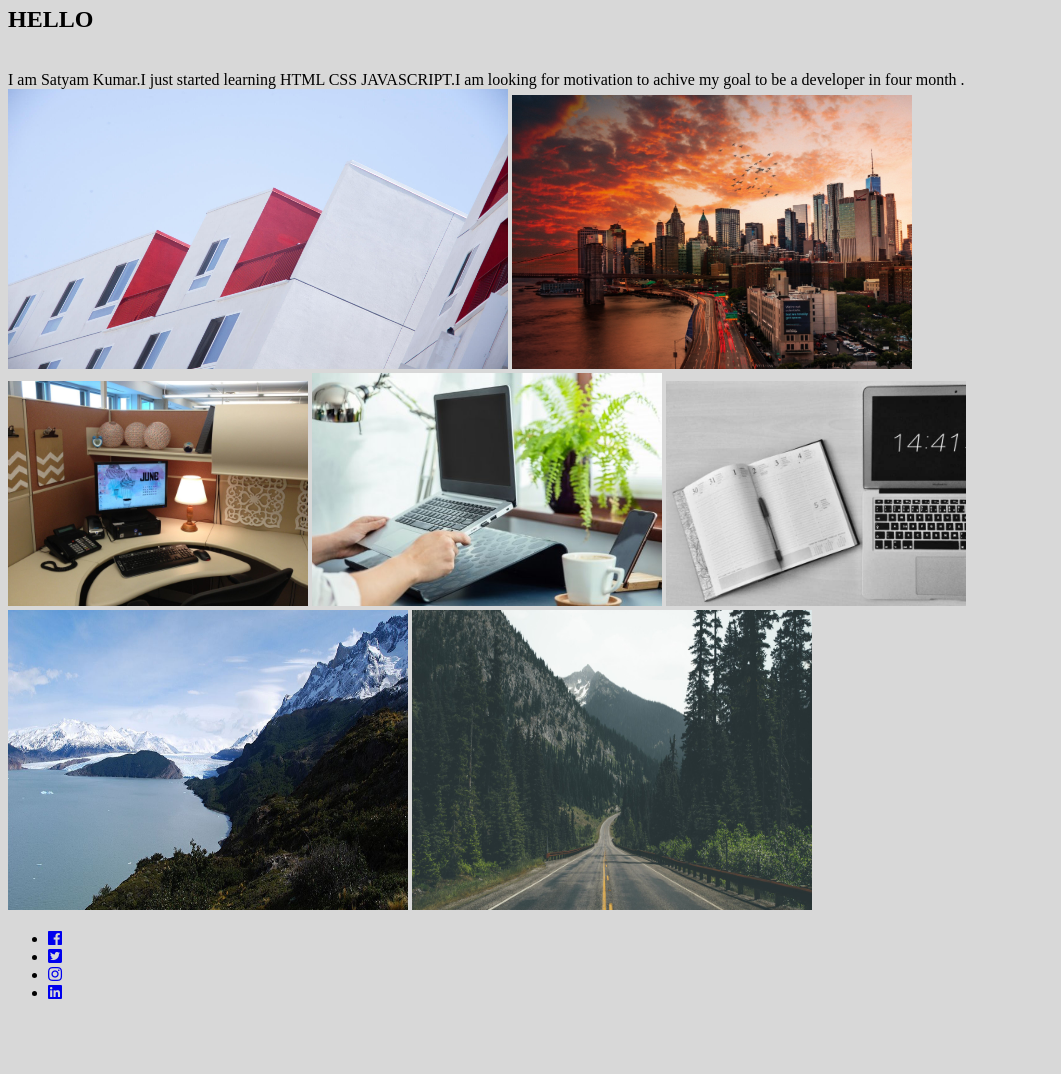
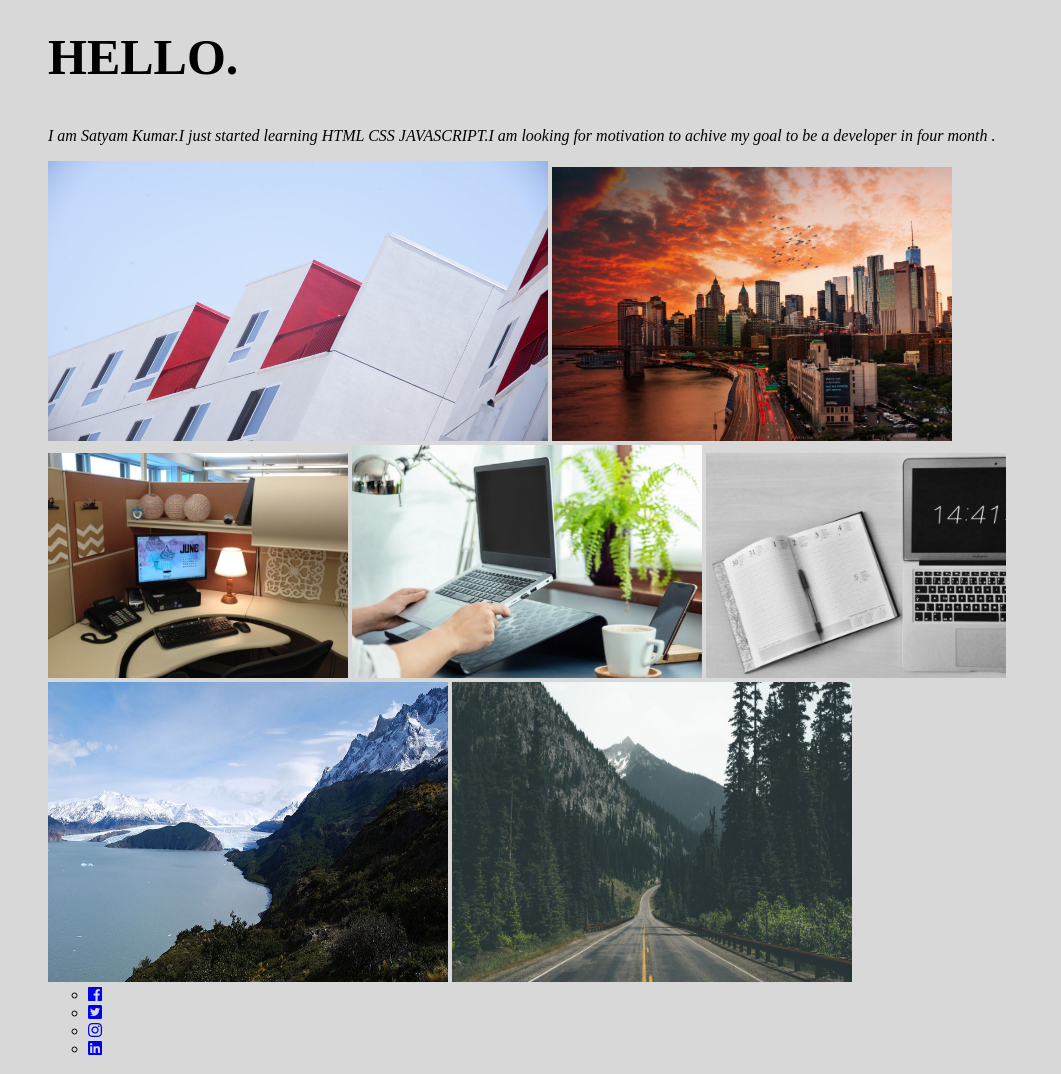
Before and after one commit to Byteyoda/Byteyoda.github.io, a plain HTML site: page index.html in a window 1280 px wide. Shown: the part 40-1114 px from the top of the page, without its empty margins (0-1061 px from the left). Before the commit the page ends 1058 px from the top, so only its background shows below. Drawn offline with Linux system fonts and the light colour scheme.

Commit message:
index.html

```diff
--- a/index.html
+++ b/index.html
@@ -6,17 +6,26 @@
 
  <br>
 <head>
-      <link rel="shortcut icon" type="image/png" href="images/favicon.png">
+      <link rel="icon" type="image/png" href="images/favicon.png">
       <link rel="stylesheet" href="https://use.fontawesome.com/releases/v5.7.0/css/all.css" integrity="sha384-lZN37f5QGtY3VHgisS14W3ExzMWZxybE1SJSEsQp9S+oqd12jhcu+A56Ebc1zFSJ" crossorigin="anonymous">
-       <link rel="icon" type="image/jpg" href="images/chain.jpg">
+      <link rel="shortcut icon" type="image/jpg" href="images/chain.jpg">
       <link rel="stylesheet"  href="style.css">
+
 </head>
+
 <body>
-      <h2>HELLO</h2>
-      <br>
-      <p1>I am Satyam Kumar.I just started learning HTML CSS JAVASCRIPT.I am looking for motivation to achive my goal to be a developer in four month .</p1>
-      <br>
-            <img src="images\image carrd.jpg" alt="" style="width: 500px;height: 280px;">
+
+
+
+
+      <div>
+            <div>
+                 <ul>
+                     <h2>HELLO.</h2>
+                     <p>I am Satyam Kumar.I just started learning HTML CSS JAVASCRIPT.I am looking for motivation to achive my goal to be a developer in four month .</p>
+                  </ul>
+                  <ul>
+                     <img src="images\image carrd.jpg" title="house" alt="" style="width: 500px;height: 280px;">
                      <img src="images\city style.jpg" alt="" style="width: 400px;height= 300px;">
                  <br>
                       <img src="images\cubical.jpg" alt="" style="width: 300px;height=300px;">
@@ -25,14 +34,15 @@
               <br>
                       <img src="images\mountain glacier.png" alt="" style="width: 400px;height: 300px;">
                       <img src="images\road in mountain.jpg" alt="" style="width: 400px;height: 300px;">
-<div class="social media-menu">
-      <ul>
+                  <ul class="social-menu">
                       <li><a href="https://www.facebook.com/"><i class="fab fa-facebook"></i></a></li>
                       <li><a href="https://twitter.com/home"><i class="fab fa-twitter-square"></i></a></li>
                       <li><a href="https://www.instagram.com/?hl=en"><i class="fab fa-instagram"></i></a></li>
-            <li><a href="https://www.linkedin.com/in/satyam-kumar-49486712a/https://www.linkedin.com/in/satyam-kumar-49486712a/"><i class="fab fa-linkedin"></i></a></li>
+                      <li><a href="https://www.linkedin.com/in/ satyam-kumar-49486712a/https://www.linkedin.com/in/satyam-kumar-49486712a/"><i class="fab fa-linkedin"></i></a></li>
+
                   </ul>
-
+                  </ul>
+            </div>
       </div>
 
 </body>
--- a/style.css
+++ b/style.css
@@ -1,3 +1,18 @@
+
+
+  @import url('https://fonts.googleapis.com/css2?family=Lobster&display=swap');
+
 body{
 	background: #d8d8d8;
 }
+h2{
+	font-size: 50px;
+
+}
+p{
+    font-style: italic;
+}
+.social-menu ul{
+	position: absolute;
+
+}
```
Also changed, not shown: 1 other file. Lines whose indentation alone changed are shown as unchanged.
